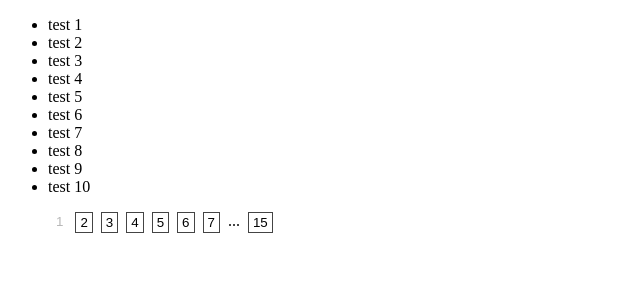
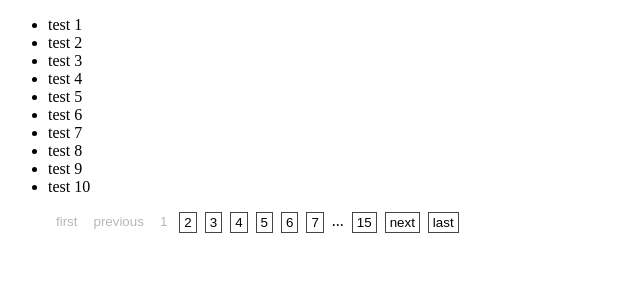
Before and after one commit to wpomme/w-pagination, a React app: page / in a window 1280 px wide. Shown: the top 300 px of the page, without its empty margins (0-640 px from the left). Built offline with nearby package versions, Linux system fonts and the light colour scheme; the HTML template or start-up script is replaced by a standard one.

Commit message:
update: change usePagination logic and make isDisabledButton

```diff
--- a/src/constants.ts
+++ b/src/constants.ts
@@ -1,2 +1 @@
 export const displayLength = 7
-export const threePointLeader = 0
--- a/src/hooks.ts
+++ b/src/hooks.ts
@@ -1,7 +1,20 @@
 import { useState, useReducer, useEffect, Dispatch } from "react"
 import { paginationReducer, PaginationReducerAction } from "./reducers"
-import { range } from "remeda"
-import { displayLength, threePointLeader } from "./constants"
+import { range, map as remedaMap } from "remeda"
+import { displayLength } from "./constants"
+import { ButtonType } from "./presentation"
+
+export type SelectableIndex = {
+  buttonType: ButtonType
+  index: number | null
+}
+
+const convertSelectableIndex = (element: number | string): SelectableIndex => {
+  return {
+    buttonType: typeof element === "string" ? element as ButtonType : "number" as ButtonType,
+    index: typeof element === "number" ? element : null,
+  }
+}
 
 export const usePagination = (
   onChange: (n: number) => void,
@@ -9,20 +22,26 @@ export const usePagination = (
 ): {
   currentPage: number,
   dispatchCurrentPage: Dispatch<PaginationReducerAction>
-  selectableIndex: number[],
-  setSelectableIndex: (n: number[]) => void,
+  selectableIndex: SelectableIndex[],
+  setSelectableIndex: (n: SelectableIndex[]) => void,
 } => {
   const [currentPage, dispatchCurrentPage] = useReducer(paginationReducer, 1)
-  const [selectableIndex, setSelectableIndex] = useState<number[]>([...range(1, displayLength + 1), pageLength])
+  const tmpIndex = ["first", "previous", ...range(1, displayLength + 1), "threePointLeader", pageLength, "next", "last"]
+  const [selectableIndex, setSelectableIndex] = useState<SelectableIndex[]>(remedaMap(tmpIndex, convertSelectableIndex))
+
   useEffect(() => {
     onChange(currentPage)
     if (currentPage < displayLength) {
-      setSelectableIndex([...range(1, displayLength + 1), threePointLeader, pageLength])
+      const tmpIndex = ["first", "previous", ...range(1, displayLength + 1), "threePointLeader", pageLength, "next", "last"]
+      setSelectableIndex(remedaMap(tmpIndex, convertSelectableIndex))
     } else if (currentPage >= displayLength && currentPage <= pageLength - displayLength + 1) {
-      setSelectableIndex([1, threePointLeader, ...range(currentPage - 2, currentPage + displayLength - 4), threePointLeader, pageLength])
+      const tmpIndex = ["first", "previous", 1, "threePointLeader", ...range(currentPage - 2, currentPage + displayLength - 4), "threePointLeader", pageLength, "next", "last"]
+      setSelectableIndex(remedaMap(tmpIndex, convertSelectableIndex))
     } else if (currentPage >= pageLength - displayLength + 1) {
-      setSelectableIndex([1, threePointLeader, ...range(pageLength - displayLength + 1, pageLength + 1)])
+      const tmpIndex = ["first", "previous", 1, "threePointLeader", ...range(pageLength - displayLength + 1, pageLength + 1), "next", "last"]
+      setSelectableIndex(remedaMap(tmpIndex, convertSelectableIndex))
     }
   }, [currentPage, onChange])
+
   return { currentPage, dispatchCurrentPage, selectableIndex, setSelectableIndex }
 }
--- a/src/presentation.tsx
+++ b/src/presentation.tsx
@@ -2,10 +2,9 @@ import * as React from "react"
 import style from "./index.module.css"
 import { PaginationReducerAction } from "./reducers"
 import { calcPageLength } from "./functions"
-import { threePointLeader } from "./constants"
-import { usePagination } from "./hooks"
+import { usePagination, SelectableIndex } from "./hooks"
 
-export const buttonType = ["first", "previous", "current", "next", "last", "number"] as const
+export const buttonType = ["first", "previous", "current", "next", "last", "number", "threePointLeader"] as const
 
 export type ButtonType = typeof buttonType[number]
 
@@ -17,22 +16,36 @@ export type PaginationProps = {
 
 type PaginationButtonProps = {
   buttonType: ButtonType
-  currentPage: number
+  payload: number
   dispatchCurrentPage: React.Dispatch<PaginationReducerAction>
 } & React.ButtonHTMLAttributes<HTMLButtonElement>
 
-const PaginationButton: React.FC<PaginationButtonProps> = ({ buttonType, currentPage, dispatchCurrentPage, ...props }) => {
+const PaginationButton: React.FC<PaginationButtonProps> = ({ buttonType, payload, dispatchCurrentPage, ...props }) => {
   return (
     <button
       className={style["button"]}
       onClick={() => {
-        dispatchCurrentPage({type: buttonType, payload: currentPage})
+        dispatchCurrentPage({type: buttonType, payload: payload})
       }}
       {...props}
     >
-      {currentPage}
+      {buttonType === "number" ? payload : buttonType}
     </button>
   )
+}
+
+const isDisabledButton = (element: SelectableIndex, currentPage: number, pageLength: number): boolean => {
+  const { index, buttonType } = element
+  if (index === currentPage) {
+    return true
+  }
+  if ((buttonType === "first" || buttonType === "previous") && currentPage === 1) {
+    return true
+  }
+  if ((buttonType === "next" || buttonType === "last") && currentPage === pageLength) {
+    return true
+  }
+  return false
 }
 
 export const Pagination: React.FC<PaginationProps> = ({ total, lengthPerPage, onChange }) => {
@@ -41,23 +54,24 @@ export const Pagination: React.FC<PaginationProps> = ({ total, lengthPerPage, on
   if (pageLength === 0) {
     return <></>
   }
+  console.log(selectableIndex)
   return (
     <ol className={style["list"]}>
-      {selectableIndex.map((num, index) => {
-        if (num === threePointLeader) {
+      {selectableIndex.map((element, index) => {
+        if (element.buttonType === "threePointLeader") {
           return (
-            <li key={`${num}-${index}`} className={style["li"]}>
+            <li key={`${element}-${index}`} className={style["li"]}>
               <span>...</span>
             </li>
           )
         }
         return (
-          <li key={num} className={style["li"]}>
+          <li key={`${element.buttonType}-${element.index}`} className={style["li"]}>
             <PaginationButton
-              buttonType={"number" as ButtonType}
-              currentPage={num}
+              buttonType={element.buttonType}
+              payload={element.index == null ? 0 : element.index}
               dispatchCurrentPage={dispatchCurrentPage}
-              disabled={num === currentPage}
+              disabled={isDisabledButton(element, currentPage, pageLength)}
             />
           </li>
         )
```
